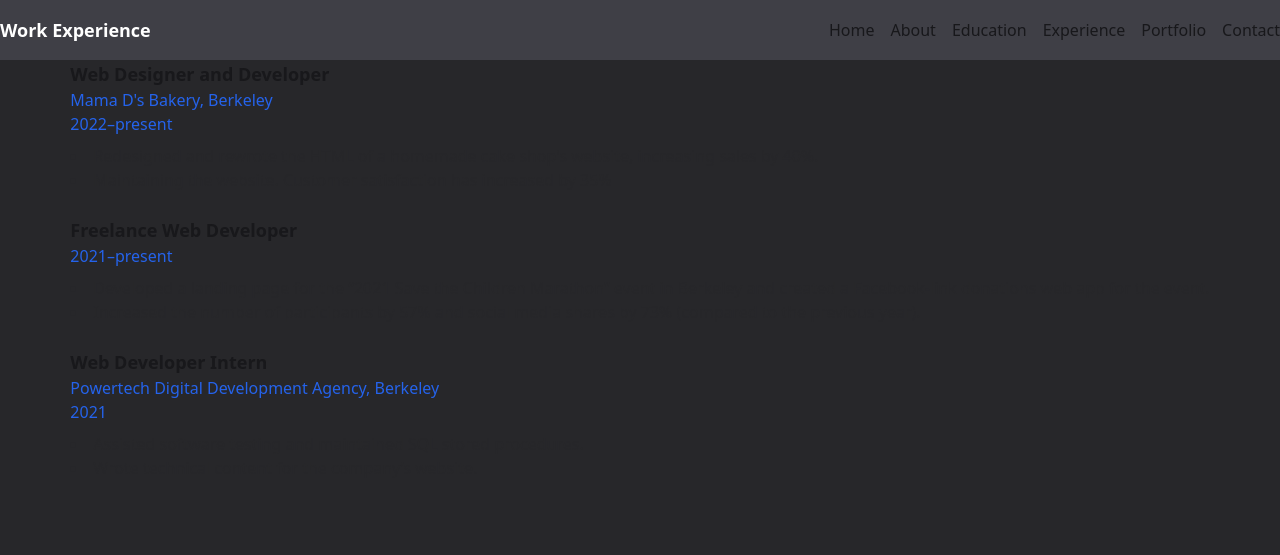
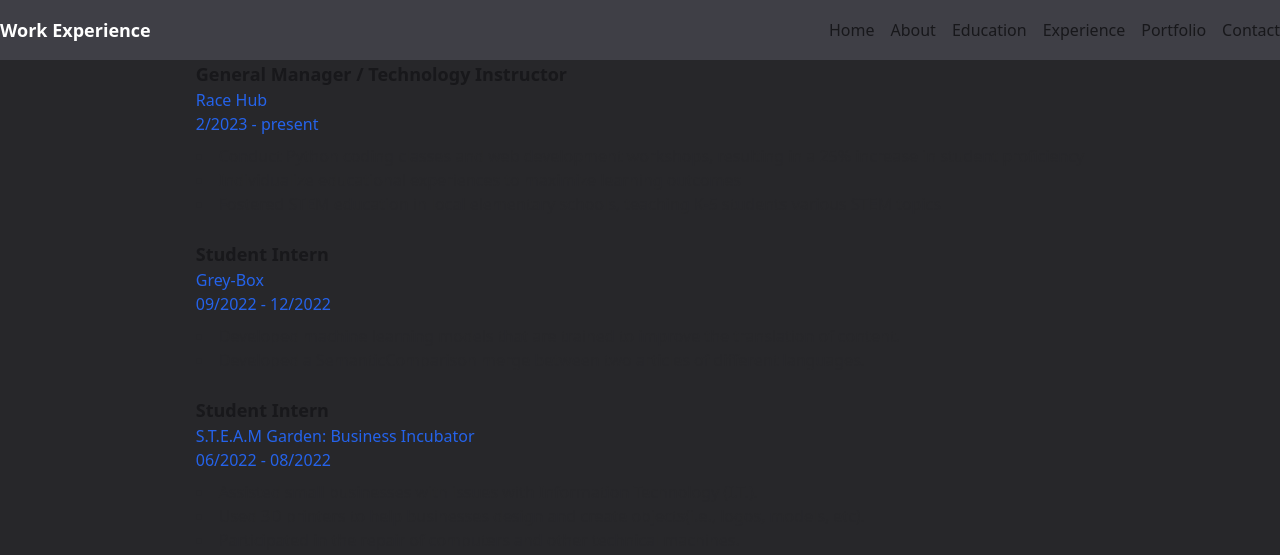
Before and after one commit to Jlabianca/Website, a website: page resume.html in a window 1280 px wide. Drawn offline with nearby package versions, Linux system fonts and the light colour scheme.

Commit message:
Fixed resume file

```diff
--- a/resume.html
+++ b/resume.html
@@ -22,29 +22,32 @@
 </nav>
 <div class="bg-zinc-800 text-white min-h-screen flex flex-col">
     <div class="mb-6">
-        <h3 class="text-lg font-bold text-zinc-900 dark:text-zinc-100">Web Designer and Developer</h3>
-        <p class="text-blue-600">Mama D's Bakery, Berkeley</p>
-        <p class="text-blue-600 mb-2">2022–present</p>
+        <h3 class="text-lg font-bold text-zinc-900 dark:text-zinc-100">General Manager / Technology Instructor</h3>
+        <p class="text-blue-600">Race Hub</p>
+        <p class="text-blue-600 mb-2">2/2023 - present</p>
         <ul class="list-disc list-inside text-zinc-800 dark:text-zinc-300">
-            <li>Redesigned and rewrote the HTML of a homemade cake shop's website, increasing sales by 40%.</li>
-            <li>Maintaining the website. Customer satisfaction has increased by 35%</li>
+            <li>Conduct Python coding classes and web development workshops, resulting in a 25% increase in student proficiency</li>
+            <li>Individualize educational experiences to maximize learning outcomes</li>
+            <li>Fostered STEM education in local elementary schools, teaching K-5 students various STEM topics</li>
         </ul>
     </div>
     <div class="mb-6">
-        <h3 class="text-lg font-bold text-zinc-900 dark:text-zinc-100">Freelance Web Developer</h3>
-        <p class="text-blue-600 mb-2">2021–present</p>
+        <h3 class="text-lg font-bold text-zinc-900 dark:text-zinc-100">Student Intern</h3>
+        <p class="text-blue-600">Grey-Box</p>
+        <p class="text-blue-600 mb-2">09/2022 - 12/2022</p>
         <ul class="list-disc list-inside text-zinc-800 dark:text-zinc-300">
-            <li>Developed a landing page for the “2021 Save the Children Marathon” event in Berkeley and created a Facebook-link donations web app for the event.</li>
-            <li>Increased the number of participants by 57% and social media shares by 73% (compared to the previous year).</li>
+            <li>Developed machine learning models that are trained to improve the translation of content.</li>
+            <li>Developed a SemanticComparison merge between two articles of different languages.</li>
         </ul>
     </div>
     <div>
-        <h3 class="text-lg font-bold text-zinc-900 dark:text-zinc-100">Web Developer Intern</h3>
-        <p class="text-blue-600">Powertech Digital Development Agency, Berkeley</p>
-        <p class="text-blue-600 mb-2">2021</p>
+        <h3 class="text-lg font-bold text-zinc-900 dark:text-zinc-100">Student Intern</h3>
+        <p class="text-blue-600">S.T.E.A.M Garden: Business Incubator</p>
+        <p class="text-blue-600 mb-2">06/2022 - 08/2022</p>
         <ul class="list-disc list-inside text-zinc-800 dark:text-zinc-300">
-            <li>Assisted software testing and maintained SQL stored procedures.</li>
-            <li>Wrote technical content for the company’s website.</li>
+            <li>Assisted small businesses with issues with Information Technology (I.T.).</li>
+            <li>Used 3D printers to help businesses design and create objects(i.e., logos, models, etc).</li>
+            <li>Participated in the repair of computers and other technical machines.</li>
         </ul>
     </div>
 </div>
```
